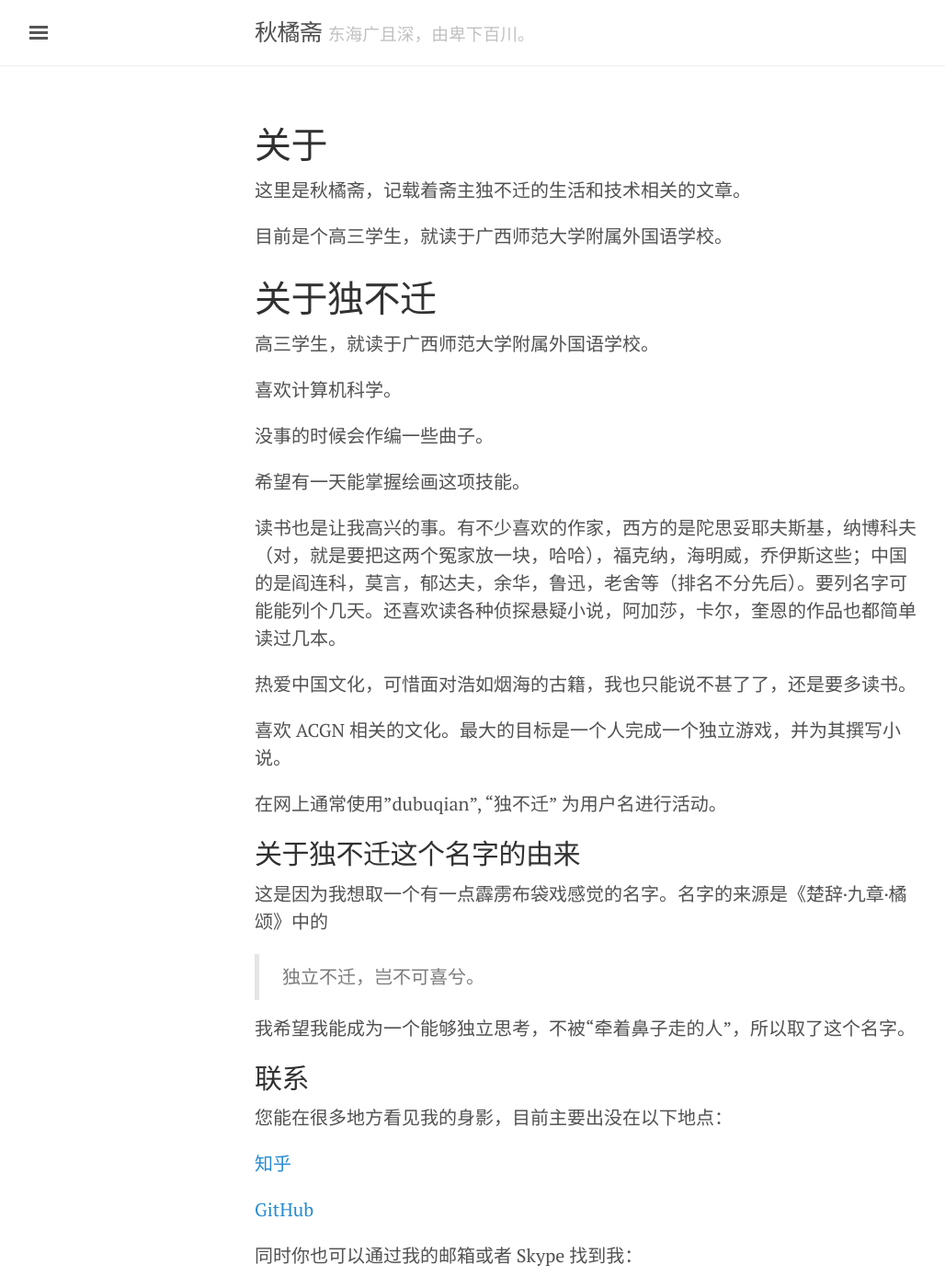
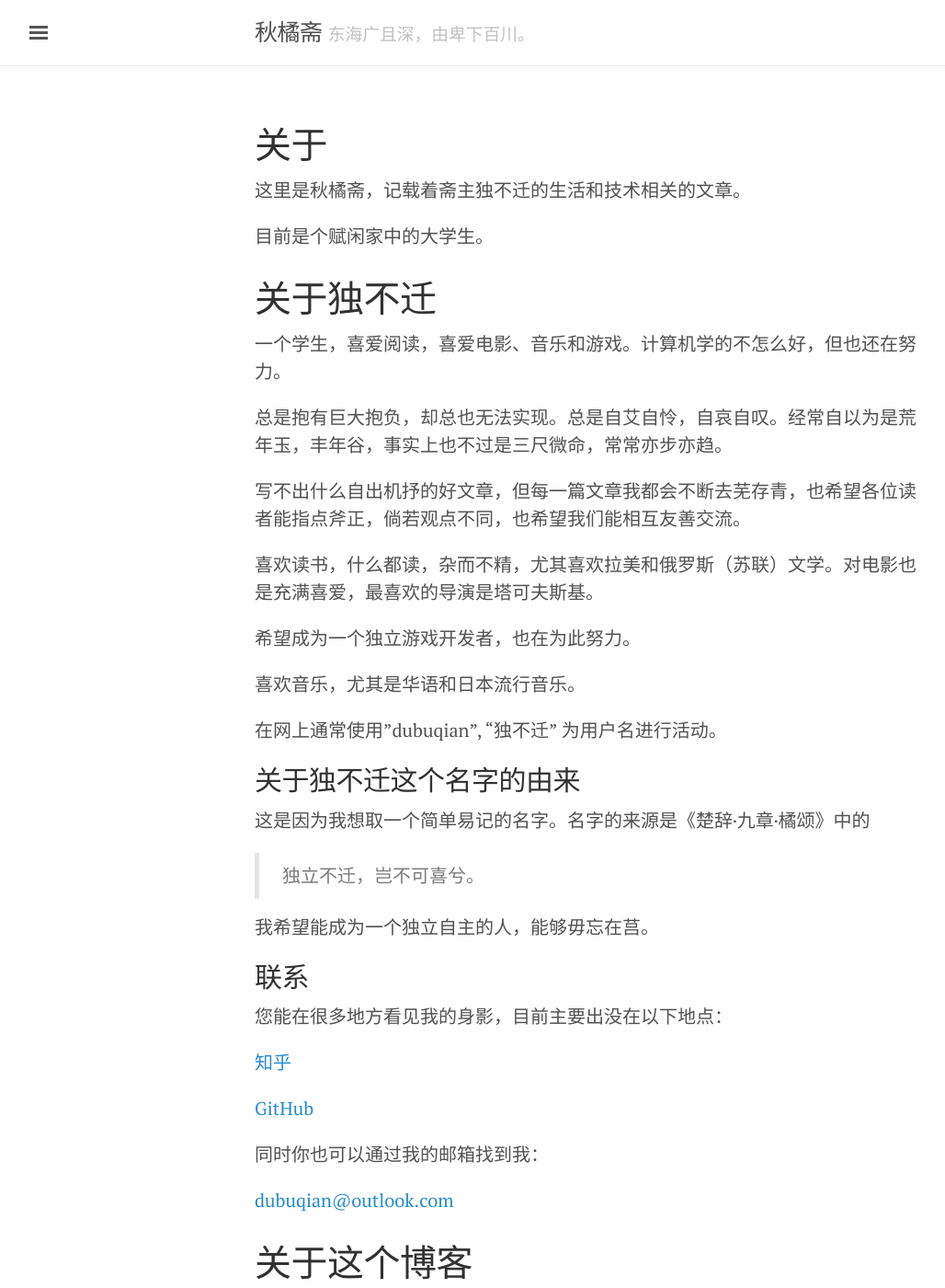
Before and after one commit to dubuqian/dubuqian.github.io, a Jekyll site: the page built from about.md, in a window 1280 px wide and 1400 px high. Shown: the whole window at 92% size, without its empty margins (3-1031 px from the left). Built offline with Jekyll 4.4.1, drawn with Linux system fonts in a browser that asks for light colours; a script that is not in the unit is left out; some of the changed text lies outside the part shown.

Commit message:
replaced some stupid things

```diff
--- a/about.md
+++ b/about.md
@@ -4,29 +4,27 @@ title: 关于
 ---
 这里是秋橘斋，记载着斋主独不迁的生活和技术相关的文章。
 
-目前是个高三学生，就读于广西师范大学附属外国语学校。
+目前是个赋闲家中的大学生。
 # 关于独不迁
-高三学生，就读于广西师范大学附属外国语学校。
+一个学生，喜爱阅读，喜爱电影、音乐和游戏。计算机学的不怎么好，但也还在努力。
 
-喜欢计算机科学。
+总是抱有巨大抱负，却总也无法实现。总是自艾自怜，自哀自叹。经常自以为是荒年玉，丰年谷，事实上也不过是三尺微命，常常亦步亦趋。
 
-没事的时候会作编一些曲子。
+写不出什么自出机抒的好文章，但每一篇文章我都会不断去芜存青，也希望各位读者能指点斧正，倘若观点不同，也希望我们能相互友善交流。
 
-希望有一天能掌握绘画这项技能。
+喜欢读书，什么都读，杂而不精，尤其喜欢拉美和俄罗斯（苏联）文学。对电影也是充满喜爱，最喜欢的导演是塔可夫斯基。
 
-读书也是让我高兴的事。有不少喜欢的作家，西方的是陀思妥耶夫斯基，纳博科夫（对，就是要把这两个冤家放一块，哈哈），福克纳，海明威，乔伊斯这些；中国的是阎连科，莫言，郁达夫，余华，鲁迅，老舍等（排名不分先后）。要列名字可能能列个几天。还喜欢读各种侦探悬疑小说，阿加莎，卡尔，奎恩的作品也都简单读过几本。
+希望成为一个独立游戏开发者，也在为此努力。
 
-热爱中国文化，可惜面对浩如烟海的古籍，我也只能说不甚了了，还是要多读书。
-
-喜欢 ACGN 相关的文化。最大的目标是一个人完成一个独立游戏，并为其撰写小说。
+喜欢音乐，尤其是华语和日本流行音乐。
 
 在网上通常使用"dubuqian", “独不迁” 为用户名进行活动。
 ## 关于独不迁这个名字的由来
-这是因为我想取一个有一点霹雳布袋戏感觉的名字。名字的来源是《楚辞·九章·橘颂》中的
+这是因为我想取一个简单易记的名字。名字的来源是《楚辞·九章·橘颂》中的
 
 > 独立不迁，岂不可喜兮。
 
-我希望我能成为一个能够独立思考，不被“牵着鼻子走的人”，所以取了这个名字。
+我希望能成为一个独立自主的人，能够毋忘在莒。
 ## 联系
 您能在很多地方看见我的身影，目前主要出没在以下地点：
 
@@ -34,14 +32,12 @@ title: 关于
 
 [GitHub](https://github.com/dubuqian)
 
-同时你也可以通过我的邮箱或者 Skype 找到我：
+同时你也可以通过我的邮箱找到我：
 
 [dubuqian@outlook.com](mailto:dubuqian@outlook.com)
 # 关于这个博客
 除非特别声明，所有文章采用[知识共享署名-非商业性使用-禁止演绎 4.0 国际许可协议](https://creativecommons.org/licenses/by-nc-nd/4.0/)。
 ## 关于秋橘斋
 其实这个斋名的来历也十分简单。因为我最喜欢秋这个季节，最喜欢的水果就是橘子，那么合起来就是秋橘斋。
-## 关于更新
-本博客不定期更新，在我宣布彻底停更前，都会有更新。目前是学生，更新缓慢。
 ## 订阅
 本博客支持[RSS](/atom.xml)，欢迎订阅。
```
